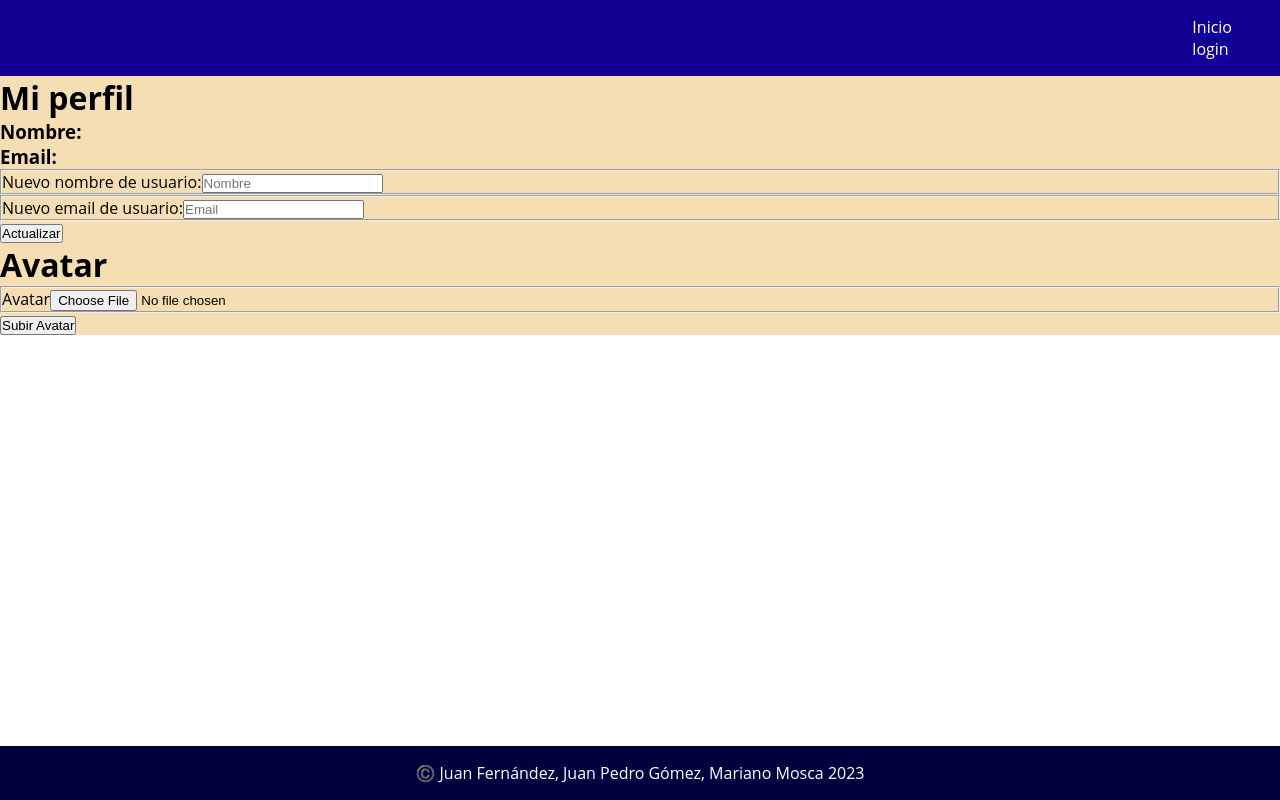
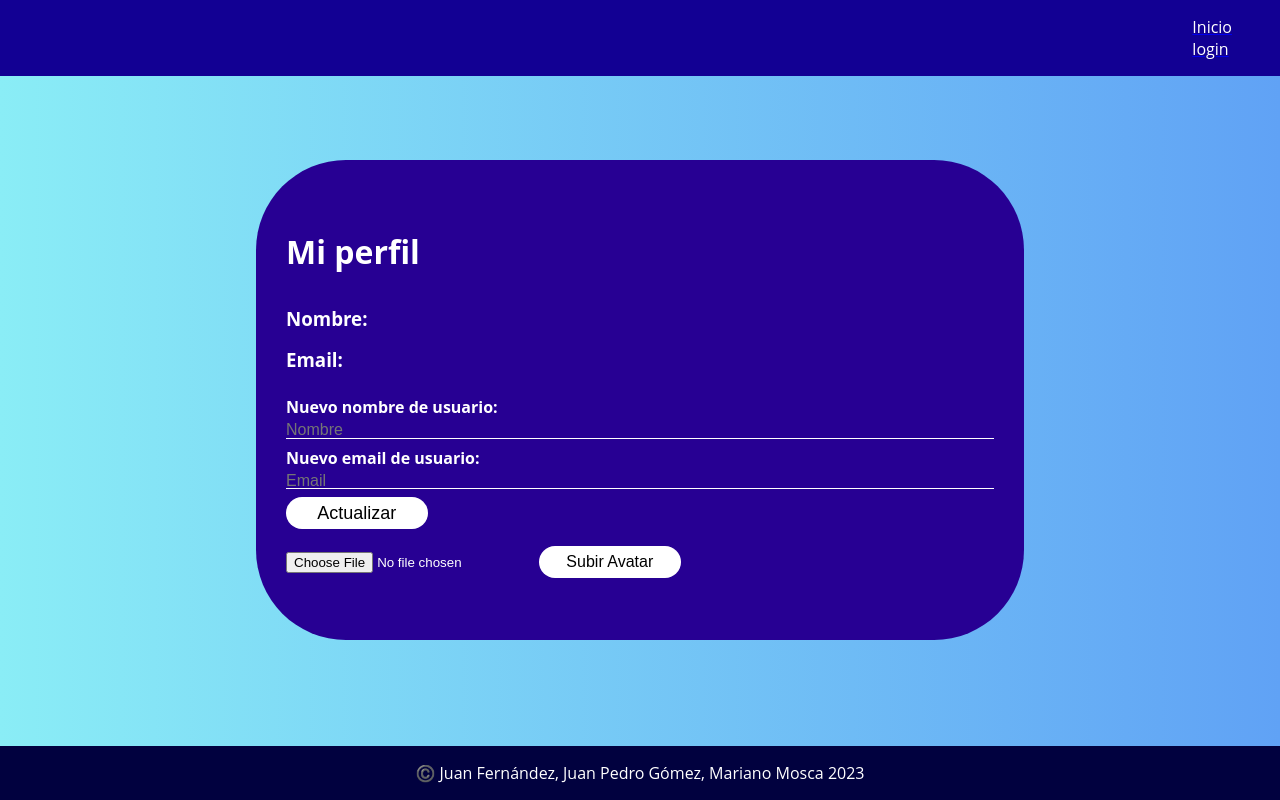
Before and after one commit to MarianoMosca/disco-duro-frontend, a React (Create React App) app: page /user in a window 1280 px wide. Built offline with nearby package versions, Linux system fonts and the light colour scheme.

Commit message:
cambios mi perfil css y empezando ficheros

```diff
--- a/src/components/Avatar.js
+++ b/src/components/Avatar.js
@@ -2,7 +2,7 @@ export const Avatar = ({ user }) => {
   return (
     <img
       src={`${process.env.REACT_APP_BACKEND}/avatars/${user.avatar}`}
-      style={{ width: 50, height: 50 }}
+      style={{ width: 100, height: 100 }}
       alt={`avatar ${user.name} `}
     />
   );
--- a/src/components/EditUser.js
+++ b/src/components/EditUser.js
@@ -19,11 +19,12 @@ export const EditUser = () => {
   };
 
   return (
-    <form onSubmit={handleSubmit}>
-      <fieldset>
+    <section>
+      <form onSubmit={handleSubmit}>
         <label htmlFor="name">
           Nuevo nombre de usuario:
           <input
+            className="edit-user"
             type="text"
             name="name"
             id="name"
@@ -31,12 +32,11 @@ export const EditUser = () => {
             placeholder="Nombre"
           />
         </label>
-      </fieldset>
 
-      <fieldset>
         <label htmlFor="email">
           Nuevo email de usuario:
           <input
+            className="edit-user"
             type="text"
             name="email"
             id="email"
@@ -44,8 +44,10 @@ export const EditUser = () => {
             placeholder="Email"
           />
         </label>
-      </fieldset>
-      <button type="submit">Actualizar</button>
-    </form>
+        <button className="actualizar-button" type="submit">
+          Actualizar
+        </button>
+      </form>
+    </section>
   );
 };
--- a/src/components/EditUserAvatar.js
+++ b/src/components/EditUserAvatar.js
@@ -25,16 +25,15 @@ export const EditUserAvatar = () => {
     }
   };
   return (
-    <>
-      <h1>Avatar</h1>
-      <form className="avatar">
-        <fieldset>
-          <label htmlFor="file">Avatar</label>
-          <input type="file" name="avatar" onChange={handleChanged} />
-        </fieldset>
-        <button onClick={handleUpload}>Subir Avatar</button>
+    <section className="avatar">
+      <form>
+        <label htmlFor="file"></label>
+        <input type="file" name="avatar" onChange={handleChanged} />
+        <button className="subir-avatar" onClick={handleUpload}>
+          Subir Avatar
+        </button>
         <div> {result && <p>{result.data}</p>}</div>
       </form>
-    </>
+    </section>
   );
 };
--- a/src/components/File.js
+++ b/src/components/File.js
@@ -47,9 +47,11 @@ export const File = ({ file, removeFile }) => {
 
   return (
     <article className="file">
-      <p>Nombre del archivo: {file.originalName}.</p>
+      <p className="nombre-fichero">Nombre del archivo: {file.originalName}.</p>
 
-      <p>Subido el {new Date(file.createdAt).toISOString()}</p>
+      <p className="created-at">
+        Subido el {new Date(file.createdAt).toISOString()}
+      </p>
       <MdFilePresent
         style={{
           width: 50,
@@ -59,7 +61,7 @@ export const File = ({ file, removeFile }) => {
       />
 
       {user && user.id === file.idUser ? (
-        <section>
+        <section className="borrar-fichero">
           <button
             onClick={() => {
               if (window.confirm("¿Estás seguro?")) deleteFile(file.id);
@@ -73,7 +75,7 @@ export const File = ({ file, removeFile }) => {
       ) : null}
 
       {user && user.id === file.idUser ? (
-        <section>
+        <section className="descargar-fichero">
           <button
             onClick={() => {
               if (window.confirm("¿Estás seguro?")) downloadFile(file.id);
--- a/src/components/FileList.js
+++ b/src/components/FileList.js
@@ -2,11 +2,16 @@ import { File } from "./File";
 
 export const FileList = ({ files, removeFile }) => {
   return files?.length ? (
-    <ul className="filesList">
+    <ul className="lista-ficheros">
       {files.map((file) => {
         return (
           <li key={file.id}>
-            <File key={file.id} file={file} removeFile={removeFile} />
+            <File
+              className="file"
+              key={file.id}
+              file={file}
+              removeFile={removeFile}
+            />
           </li>
         );
       })}
--- a/src/components/NewFile.js
+++ b/src/components/NewFile.js
@@ -44,9 +44,9 @@ export const NewFile = ({ addFile, idFolder }) => {
     }
   };
   return (
-    <>
+    <section className="new-file">
       <h1>Añadir un fichero</h1>
-      <form className="newfile" onSubmit={handleForm}>
+      <form onSubmit={handleForm}>
         <fieldset>
           <label htmlFor="name">Nombre</label>
           <input type="name" name="name" id="name" required />
@@ -78,6 +78,6 @@ export const NewFile = ({ addFile, idFolder }) => {
         {loading ? <p>Cargando fichero...</p> : null}
       </form>
       {sendMessage && <p>{sendMessage}</p>}
-    </>
+    </section>
   );
 };
--- a/src/components/NewFolder.js
+++ b/src/components/NewFolder.js
@@ -20,7 +20,7 @@ export const NewFolder = ({ addFolder }) => {
     }
   };
   return (
-    <>
+    <section className="carpetas">
       <form onSubmit={handleForm}>
         <h1>Añadir una carpeta</h1>
 
@@ -37,6 +37,6 @@ export const NewFolder = ({ addFolder }) => {
         {loading ? <p>Cargando carpeta...</p> : null}
         {error ? <p>{error}</p> : null}
       </form>
-    </>
+    </section>
   );
 };
--- a/src/pages/css/homepage/homepage.css
+++ b/src/pages/css/homepage/homepage.css
@@ -1,10 +1,35 @@
-body {
-  /* background-color: gray; */
-}
-
 .homePage h1 {
   list-style: none;
 }
 
-.homePage form {
+.lista-ficheros {
+  display: flex;
+  flex-direction: row;
+  justify-content: space-around;
 }
+
+.file {
+  width: 100%;
+  height: 100%;
+  border: 1px solid black;
+}
+
+.nombre-fichero {
+  color: red;
+}
+
+.created-at {
+  color: wheat;
+}
+
+.icono-fichero {
+  width: 1px;
+}
+
+.borrar-fichero {
+  background-color: red;
+}
+
+.descargar-fichero {
+  background-color: blue;
+}
--- a/src/pages/css/userPage.css
+++ b/src/pages/css/userPage.css
@@ -1,6 +1,101 @@
-.userPage {
-  background-color: wheat;
+body {
+  background: #8aedf6;
+  background: -moz-linear-gradient(left, #8aedf6 0%, #60a2f5 100%);
+  background: -webkit-linear-gradient(left, #8aedf6 0%, #60a2f5 100%);
+  background: linear-gradient(to right, #8aedf6 0%, #60a2f5 100%);
 }
 
+.userPage {
+  border-radius: 90px;
+  width: 768px;
+  height: 420px;
+  max-width: 100%;
+  min-height: 480px;
+  position: relative;
+  overflow: hidden;
+  background: #270093;
+  color: #fff;
+  top: 50%;
+  left: 50%;
+  position: absolute;
+  transform: translate(-50%, -50%);
+  box-sizing: border-box;
+  padding: 70px 30px;
+  display: flex;
+  flex-direction: column;
+  justify-content: space-between;
+}
+
+.userPage h1 {
+  font-weight: bold;
+  display: block;
+  justify-items: center;
+  left: calc(50%);
+}
 .userPage h3 {
+  margin-top: 1rem;
+  margin-bottom: 0.5rem;
 }
+
+.userPage img {
+  width: 200px;
+  height: 200px;
+  border-radius: 50%;
+  position: absolute;
+  top: 2rem;
+  left: calc(75%);
+}
+
+.userPage label {
+  margin: 0;
+  padding: 0;
+  font-weight: bold;
+  display: block;
+}
+
+.edit-user {
+  width: 100%;
+  margin-bottom: 0.5rem;
+  border: none;
+  border-bottom: 1px solid #fff;
+  background: transparent;
+  outline: none;
+  height: 1rem;
+  color: #fff;
+  font-size: 16px;
+}
+
+.actualizar-button {
+  border: none;
+  outline: none;
+  height: 2rem;
+  width: 20%;
+  left: 50%;
+  background: #fff;
+  color: black;
+  font-size: 18px;
+  border-radius: 20px;
+}
+
+.avatar {
+  width: 100%;
+  margin-bottom: 0.5rem;
+  border: none;
+  background: transparent;
+  outline: none;
+  height: 1rem;
+  color: #fff;
+  font-size: 16px;
+}
+
+.subir-avatar {
+  border: none;
+  outline: none;
+  height: 2rem;
+  width: 20%;
+  left: 50%;
+  background: #fff;
+  color: black;
+  font-size: 16px;
+  border-radius: 20px;
+}
```
